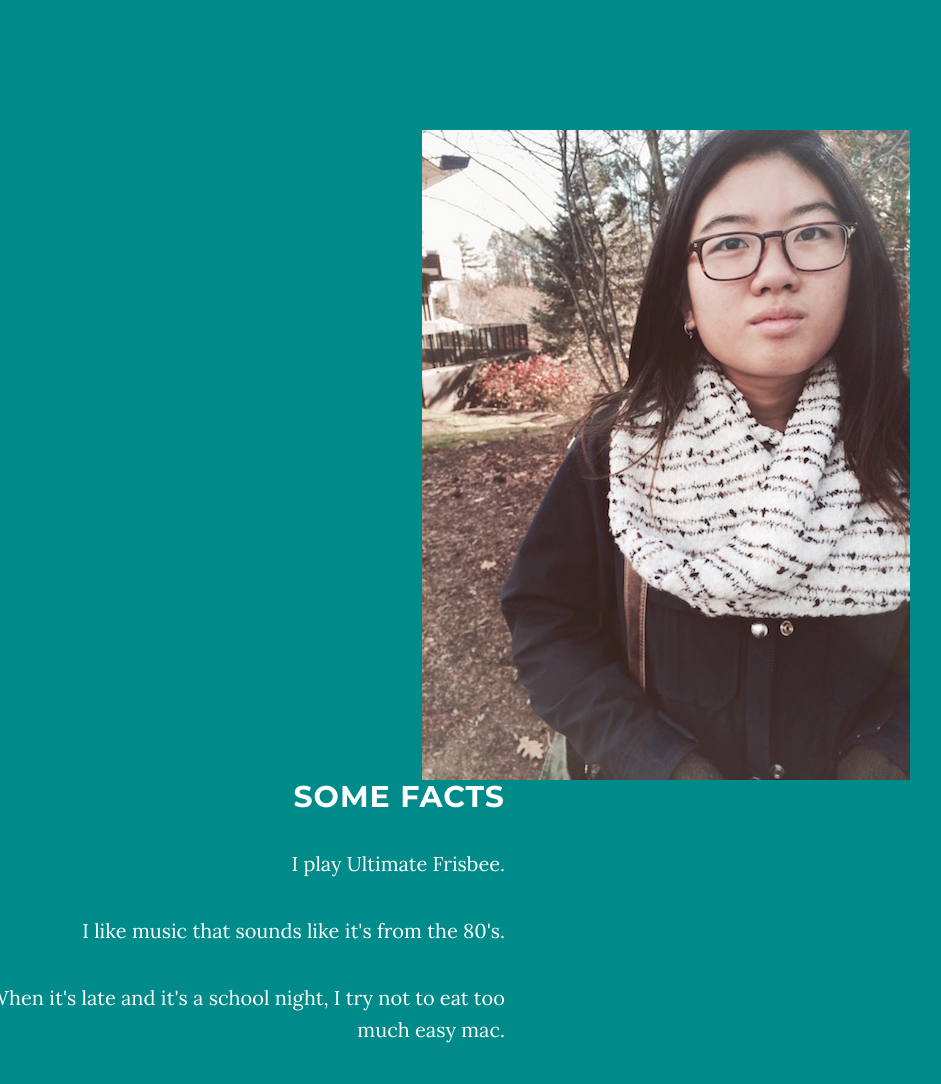
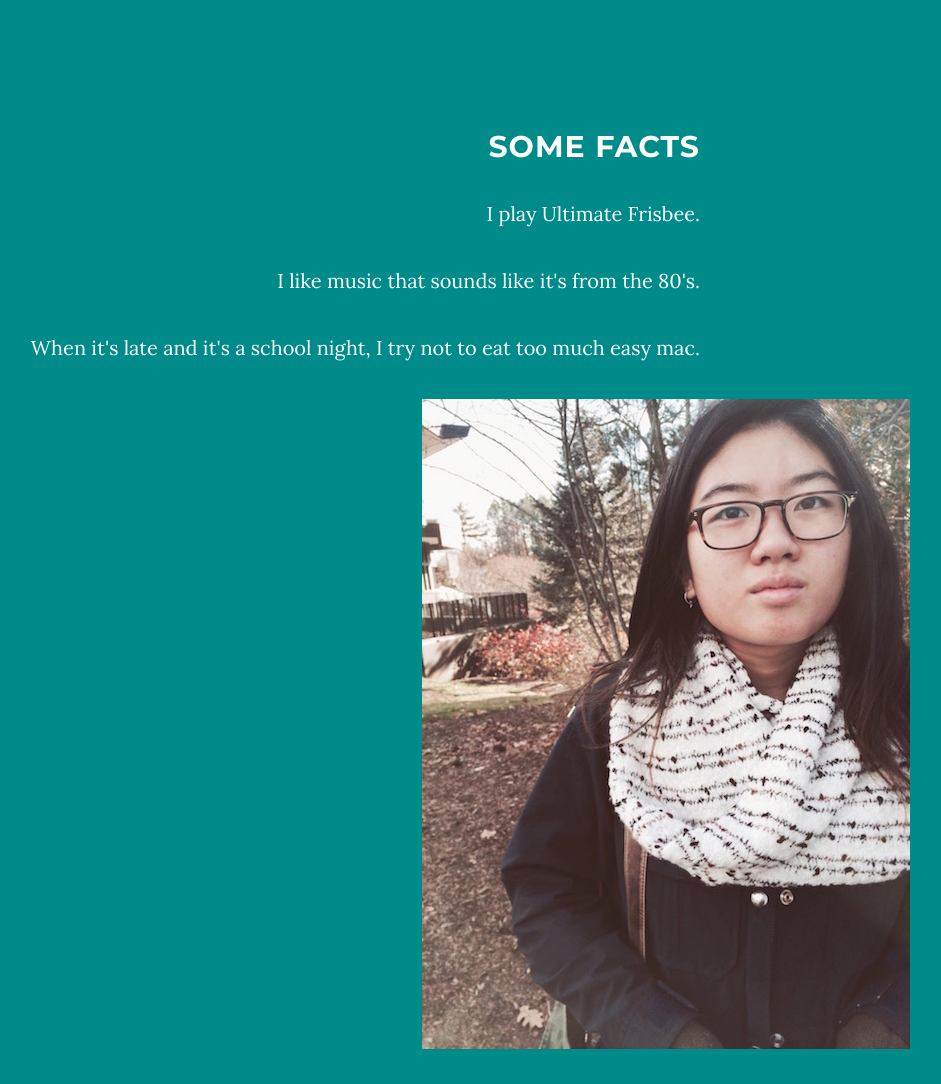
Before and after one commit to sliu4/sliu4.github.io, a plain HTML site: page index.html in a window 1280 px wide. Shown: the part 920-2004 px from the top of the page, without its empty margins (315-1256 px from the left). Drawn offline with Linux system fonts and the light colour scheme.

Commit message:
JESUSUSUUS

```diff
--- a/css/grayscale.css
+++ b/css/grayscale.css
@@ -369,16 +369,20 @@ body {
 #adjacent {
     /*float: right;*/
     /*position: relative;*/
-    width: 50%;
+    /*width: 50%;*/
     display: inline-block;
 }
 
 #adjacent2 {
-    /*float: left;*/
-    display: inline-block;
-    width: 50%;
+    /*margin-right: 500px;*/
+    display: inline;
+    /*width: 50%;*/
 }
 
+/*#adjacent3 {*/
+    /*display: inline-block;*/
+    /*width: 50%;*/
+}
 #transparentbox {
     opacity: 0.5;
     background: #008b8b;
--- a/index.html
+++ b/index.html
@@ -89,14 +89,14 @@
     <!-- About Section -->
     <section id="about" class="container content-section text-right">
         <div class="row">
-            <div id="adjacent">
-                <img src="../img/me.jpg"/>
-            </div>
             <div class="col-lg-8 col-lg-offset-2" id="adjacent2">
                 <h2>Some Facts</h2>
                 <p>I play Ultimate Frisbee.</p>
                 <p>I like music that sounds like it's from the 80's.</p>
                 <p>When it's late and it's a school night, I try not to eat too much easy mac.</p>
+            </div>
+            <div id="adjacent">
+                <img src="../img/me.jpg"/>
             </div>
         </div>
     </section>
```
